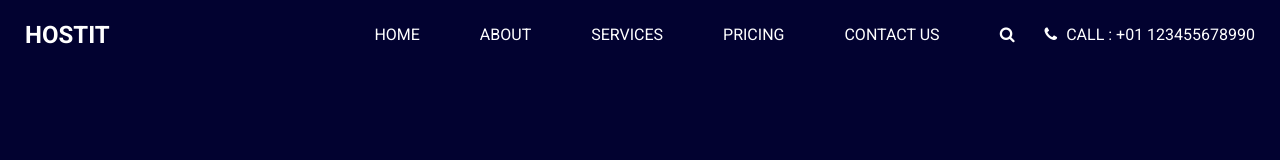
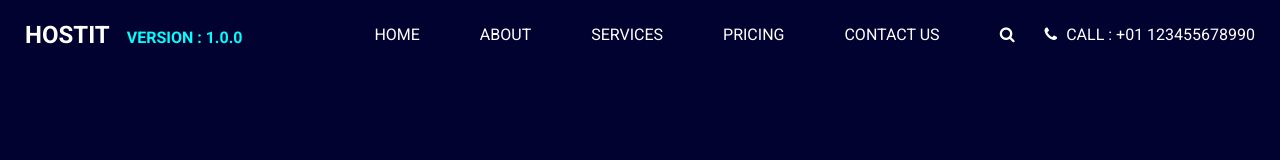
Before and after one commit to sengeys/hostit-html, a plain HTML site: page index.html in a window 1280 px wide. Shown: the top 160 px of the page. Drawn offline with Linux system fonts and the light colour scheme; a script that the page names is missing.

Commit message:
New Realese Version 1.0.0

```diff
--- a/index.html
+++ b/index.html
@@ -40,7 +40,7 @@
       <div class="container-fluid">
         <nav class="navbar navbar-expand-lg custom_nav-container ">
           <a class="navbar-brand" href="index.html">
-            <span>Hostit</span>
+            <span>Hostit</span> <span style="color: cyan; font-size: 1rem; margin-left: 12px;">Version : 1.0.0</span>
           </a>
 
           <button class="navbar-toggler" type="button" data-toggle="collapse" data-target="#navbarSupportedContent" aria-controls="navbarSupportedContent" aria-expanded="false" aria-label="Toggle navigation">
```
